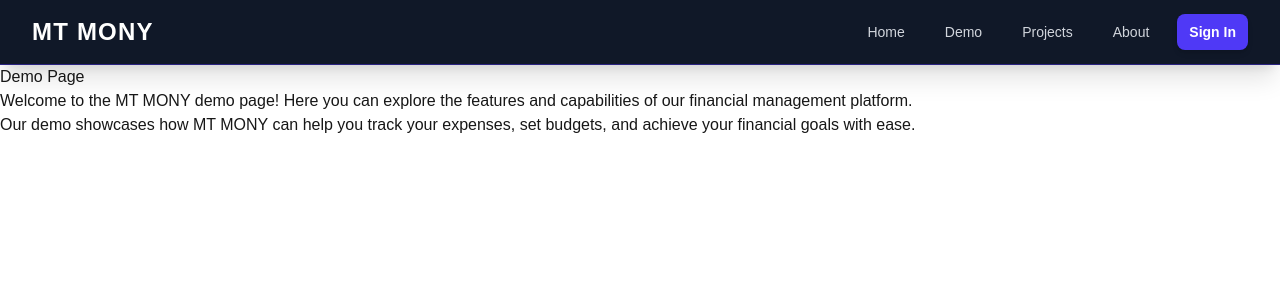
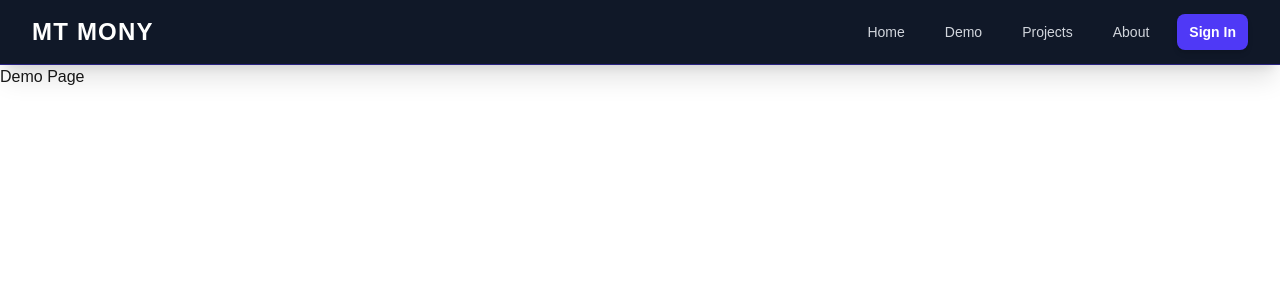
Before and after one commit to mony32155-del/mtmony, a Next.js app: page /demo in a window 1280 px wide. Shown: the top 300 px of the page. Built offline with nearby package versions, Linux system fonts and the light colour scheme.

Commit message:
something updated in demo page

```diff
--- a/app/demo/page.tsx
+++ b/app/demo/page.tsx
@@ -4,14 +4,6 @@ export default function Demo() {
   return (
     <div>
       <h1>Demo Page</h1>
-      <p className="text-justify">
-        Welcome to the MT MONY demo page! Here you can explore the features and
-        capabilities of our financial management platform.
-      </p>
-      <p className="text-justify">
-        Our demo showcases how MT MONY can help you track your expenses, set
-        budgets, and achieve your financial goals with ease.
-      </p>
     </div>
   );
 }
```
